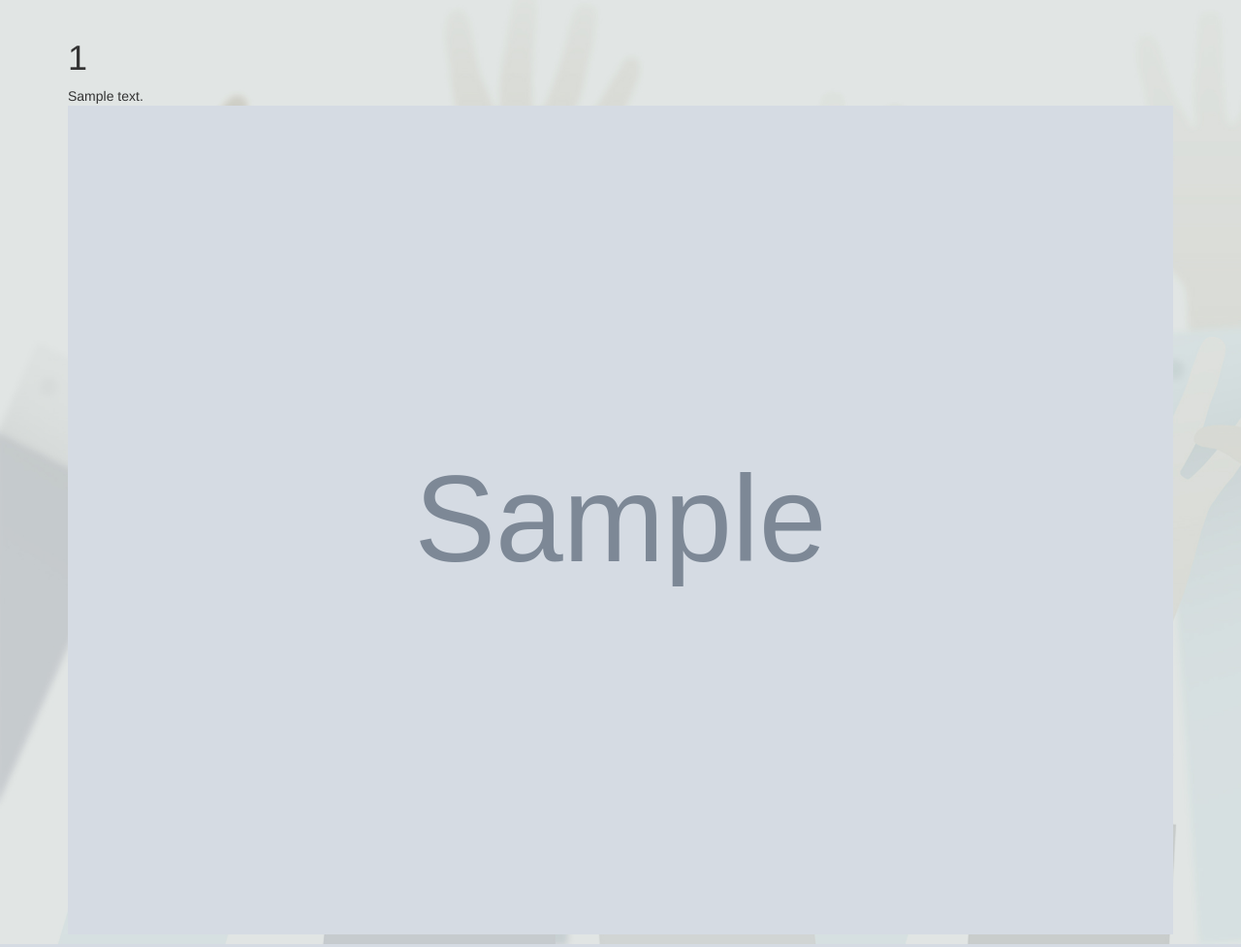
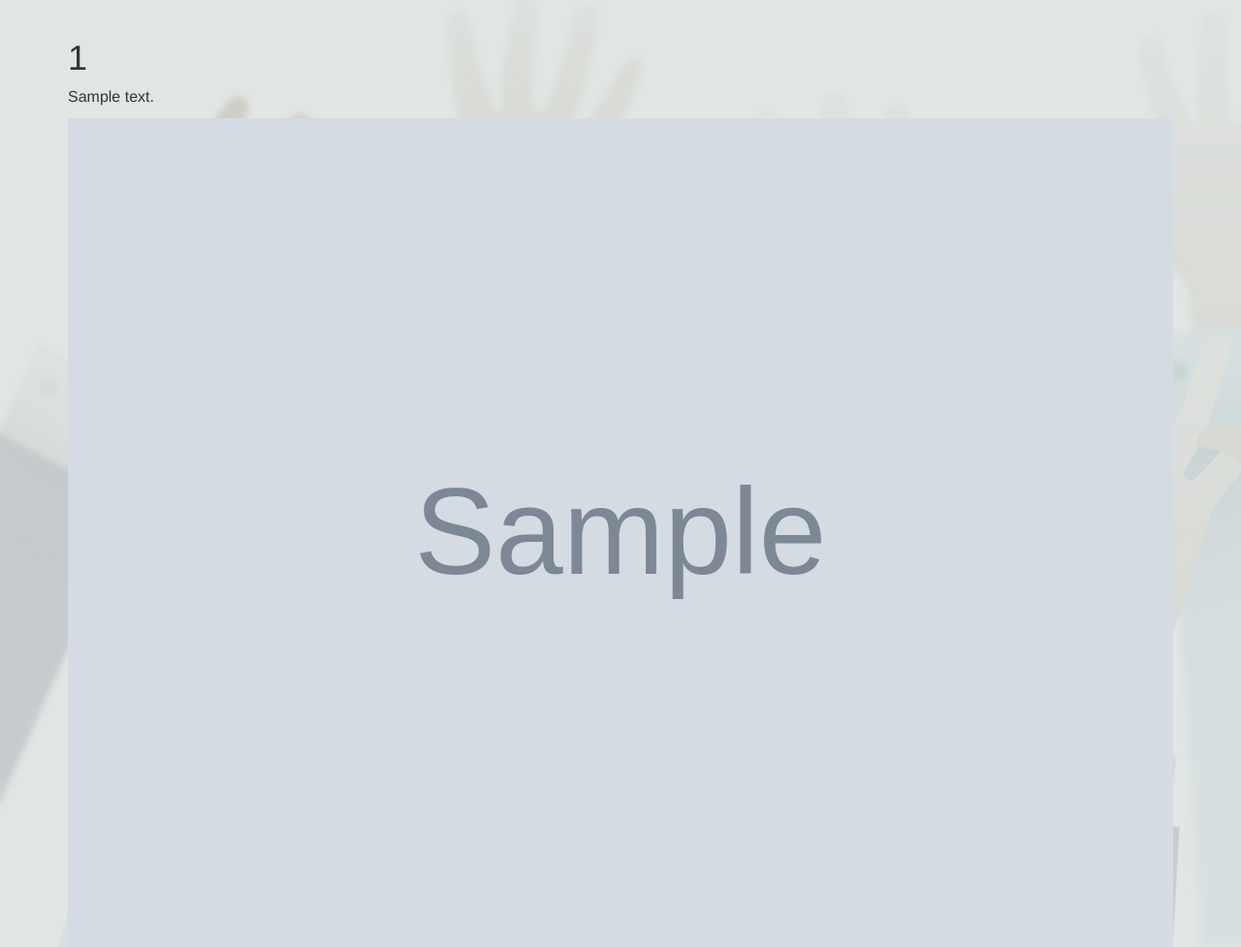
Before and after one commit to icharity/donate, a Django app: template nx/templates/note_detail.html in a window 1280 px wide. Shown: the part 76-1053 px from the top of the page at 97% size. Run offline with Django 3.2, Linux system fonts and the light colour scheme; the template is opened without the code that fills it: most values are stand-ins (such as "Sample title", 1, 10 or a date in 2020); grey boxes marked "Sample" are stand-in pictures; some libraries are stand-ins or nearby versions.

Commit message:
change note detail page layout

```diff
--- a/nx/templates/note_detail.html
+++ b/nx/templates/note_detail.html
@@ -18,11 +18,10 @@
             <div class="container">
                 <h1>{{ note.phone_number }}</h1>
 
-                <p>
+                <div class="detail-describe">
                     {{ note.description }}
-                    <br/>
                     <img src="{{note.get_photo_url}}" width=100% alt=""/>
-                </p>
+                </div>
             </div>
         </div>
     </div>
--- a/static/css/notes.css
+++ b/static/css/notes.css
@@ -59,3 +59,11 @@ header{
 .span12 .input_id_publisher, .span12 .input_id_username {
     margin-top: 10px;
 }
+
+.detail-describe {
+    font-size: 16px;
+}
+
+.detail-describe img {
+    margin-top: 10px;
+}
```
